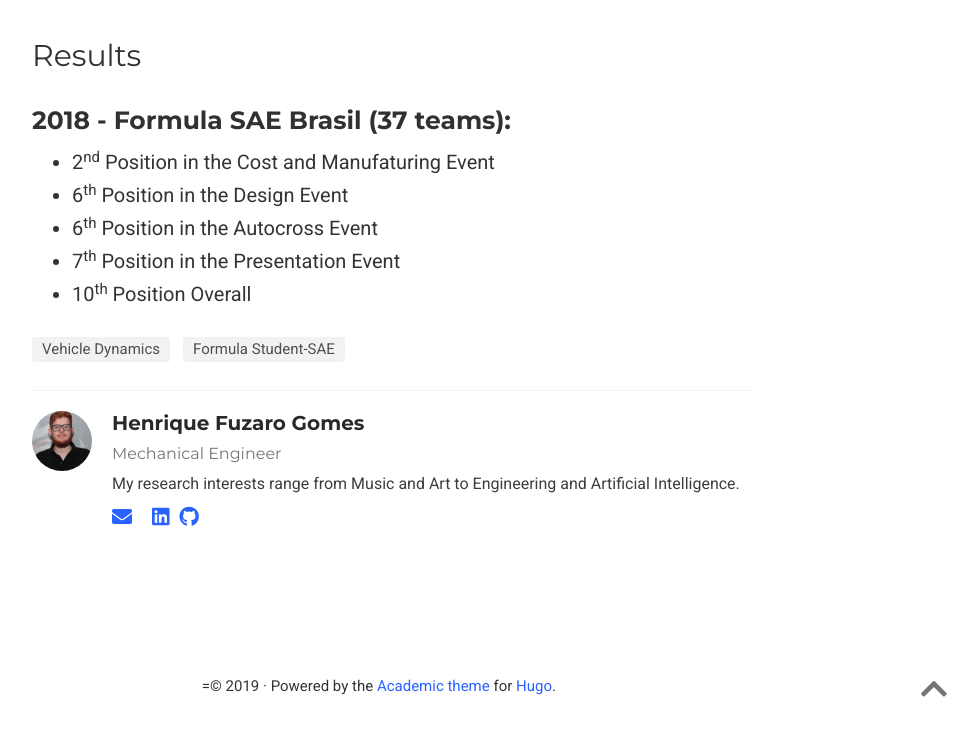
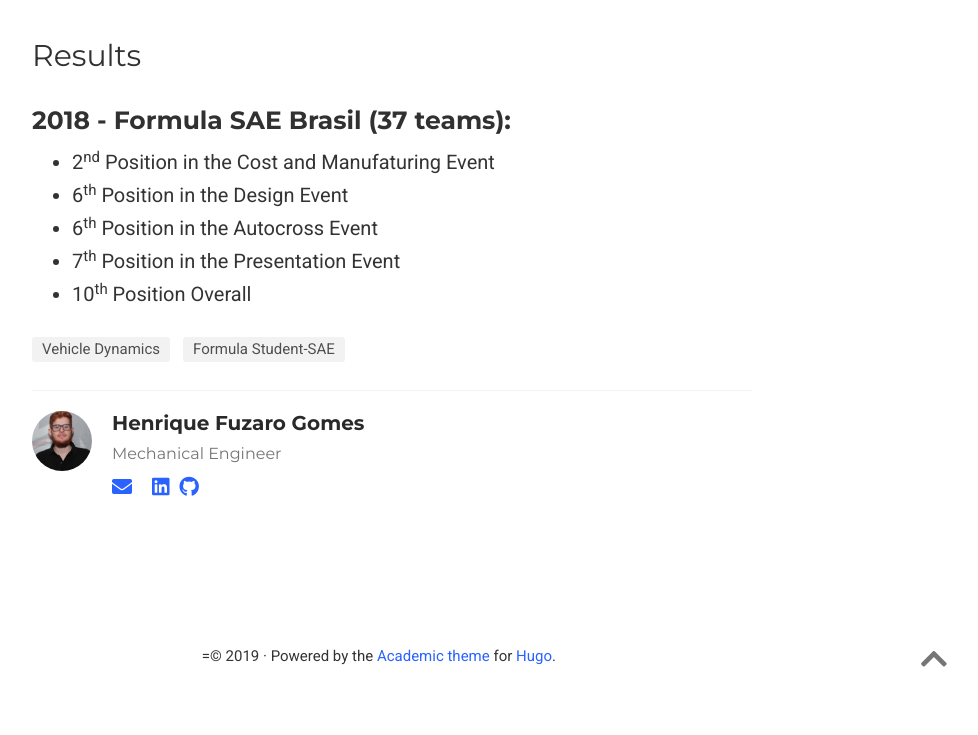
Before and after one commit to henriquefuzaro/henriquefuzaro.github.io, a plain HTML site: page project/formulasae-2018/index.html in a window 1280 px wide. Shown: the part 1087-1822 px from the top of the page, without its empty margins (248-1226 px from the left). Drawn offline with nearby package versions, Linux system fonts and the light colour scheme; some icons are missing.

Commit message:
Update index.html

```diff
--- a/project/formulasae-2018/index.html
+++ b/project/formulasae-2018/index.html
@@ -726,7 +726,6 @@
 <h3 id="2018-formula-sae-brasil-37-teams">2018 - Formula SAE Brasil (37 teams):</h3>
 
 <ul>
-
 <li>2<sup>nd</sup> Position in the Cost and Manufaturing Event</li>
 <li>6<sup>th</sup> Position in the Design Event</li>
 <li>6<sup>th</sup> Position in the Autocross Event</li>
@@ -777,7 +776,6 @@
     <div class="media-body">
       <h5 class="card-title" itemprop="name"><a href="https://henriquefuzaro.github.io/">Henrique Fuzaro Gomes</a></h5>
       <h6 class="card-subtitle">Mechanical Engineer</h6>
-      <p class="card-text" itemprop="description">My research interests range from Music and Art to Engineering and Artificial Intelligence.</p>
       <ul class="network-icon" aria-hidden="true">
 
 
```
